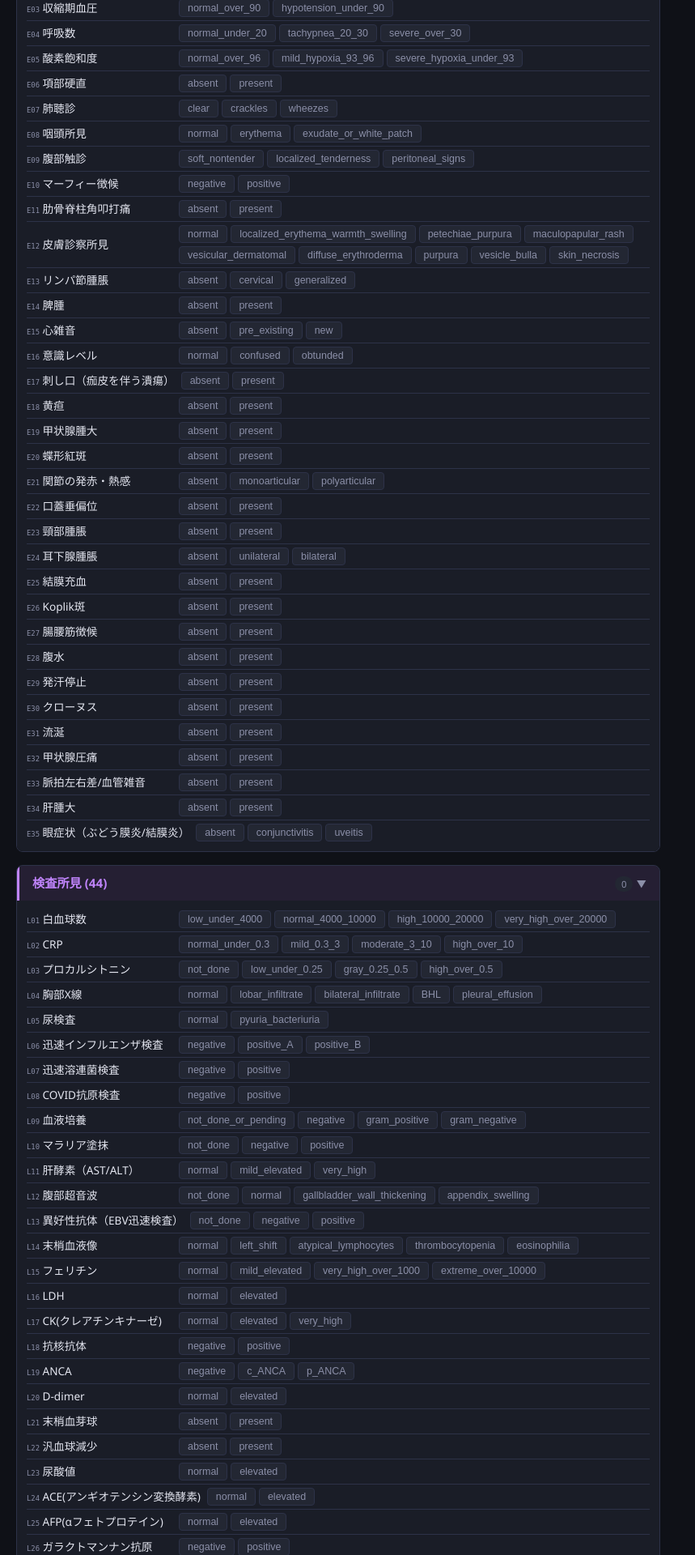
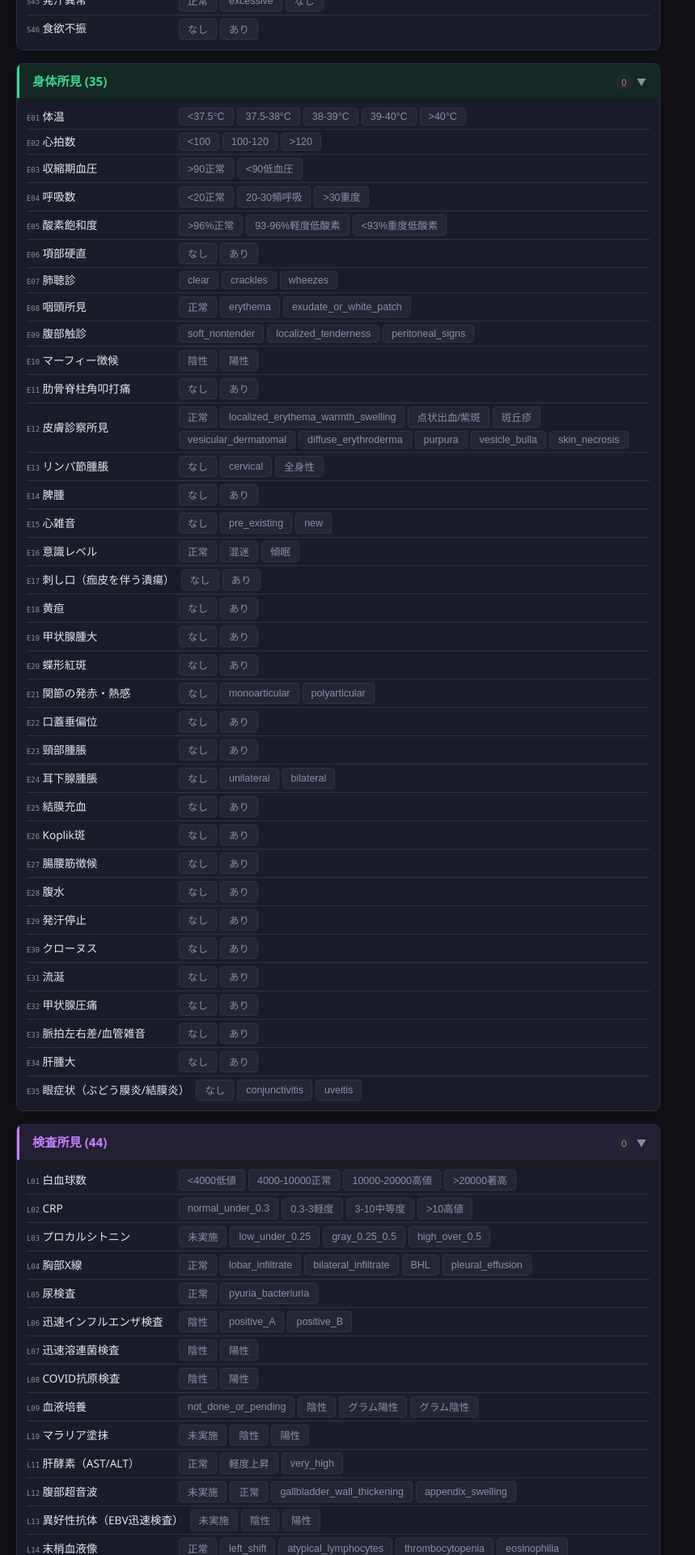
Before and after one commit to itosa-kazu/VeSMed-v3, a Flask app: page / in a window 1280 px wide. Shown: the part 2000-3920 px from the top of the page at 81% size, without its empty margins (0-859 px from the left). Run offline with Flask 3, Linux system fonts and the light colour scheme.

Commit message:
WebUI改善: state日本語化 + 推奨検査に期待所見表示
1. State日本語化: absent→なし, present→あり, male→男性 等
   80+のstate名を日本語マッピング。ボタン表示・選択タグ両方対応
2. 推奨検査: 期待所見(best_state)とH値を表示
   クリックで全state別の確率・H値を展開表示
3. app.py: 超参数をgrid search最適値(dp=0.5,ca=0.3)に更新

Co-Authored-By: Claude Opus 4.6 <noreply@anthropic.com>

```diff
--- a/app.py
+++ b/app.py
@@ -24,8 +24,8 @@ variables, diseases, disease_children, noisy_or, root_priors = build_model(step1
 
 # IDF discriminative coefficients for V3.1 enhanced mode
 idf_disc = compute_idf_disc(step2, noisy_or, n_diseases=len(diseases))
-IDF_DISC_POWER = 0.7
-CF_COVERAGE_ALPHA = 1.0
+IDF_DISC_POWER = 0.5
+CF_COVERAGE_ALPHA = 0.3
 
 # Build lookup dicts
 var_lookup = {v["id"]: v for v in step1["variables"]}
@@ -115,6 +115,14 @@ def api_next_best_test():
     for rec in recommendations:
         vid = rec["var_id"]
         v = var_lookup.get(vid, {})
+        # Per-state details for expected findings
+        state_details = []
+        for sd in rec.get("state_details", []):
+            state_details.append({
+                "state": sd["state"],
+                "prob": round(sd["prob"] * 100, 1),
+                "h_after": round(sd["h_after"], 2),
+            })
         results.append({
             "id": vid,
             "name": v.get("name", vid),
@@ -123,6 +131,9 @@ def api_next_best_test():
             "ig": round(rec["ig"], 3),
             "h_now": round(rec["h_now"], 2),
             "expected_h": round(rec["expected_h"], 2),
+            "best_state": rec.get("best_state", ""),
+            "best_state_h": round(rec.get("best_state_h", 0), 2),
+            "state_details": state_details,
         })
 
     return jsonify({"recommendations": results})
--- a/templates/index.html
+++ b/templates/index.html
@@ -512,6 +543,78 @@ header p {
 </div>
 
 <script>
+// State name Japanese mapping
+const STATE_JA = {
+  // Common
+  absent:"なし", present:"あり", normal:"正常", yes:"あり", no:"なし",
+  mild:"軽度", moderate:"中等度", severe:"重度", elevated:"上昇",
+  negative:"陰性", positive:"陽性", not_done:"未実施", unknown:"不明",
+  // Temperature
+  "under_37.5":"<37.5°C", "37.5_38.0":"37.5-38°C", "38.0_39.0":"38-39°C",
+  "39.0_40.0":"39-40°C", "over_40.0":">40°C",
+  // Heart rate
+  under_100:"<100", "100_120":"100-120", over_120:">120",
+  // Blood pressure
+  normal_over_90:">90正常", hypotension_under_90:"<90低血圧",
+  // Respiratory
+  normal_under_20:"<20正常", tachypnea_20_30:"20-30頻呼吸", severe_over_30:">30重度",
+  // SpO2
+  normal_over_96:">96%正常", mild_hypoxia_93_96:"93-96%軽度低酸素",
+  severe_hypoxia_under_93:"<93%重度低酸素",
+  // Onset/Duration
+  sudden_hours:"急性(時間)", gradual_days:"亜急性(日)",
+  under_3d:"<3日", "3d_to_1w":"3日~1週", "1w_to_3w":"1~3週", over_3w:">3週",
+  // Fever pattern
+  continuous:"持続熱", intermittent:"間欠熱", remittent:"弛張熱", undulant:"波状熱",
+  // Cough
+  dry:"乾性", productive:"湿性",
+  // Nasal
+  watery:"水様", purulent:"膿性",
+  // Dyspnea
+  on_exertion:"労作時", at_rest:"安静時",
+  // WBC
+  low_under_4000:"<4000低値", normal_4000_10000:"4000-10000正常",
+  high_10000_20000:"10000-20000高値", very_high_over_20000:">20000著高",
+  // CRP
+  mild_0_3_3:"0.3-3軽度", "mild_0.3_3":"0.3-3軽度",
+  moderate_3_10:"3-10中等度", high_over_10:">10高値",
+  // Ferritin
+  mild_elevated:"軽度上昇", very_high_over_1000:">1000著高",
+  extreme_over_10000:">10000極高",
+  // Skin
+  maculopapular_rash:"斑丘疹", petechiae_purpura:"点状出血/紫斑",
+  vesicular:"水疱性", erythroderma:"紅皮症", diffuse_erythema:"びまん性紅斑",
+  // Lymph
+  localized:"限局性", generalized:"全身性",
+  // Consciousness
+  alert:"清明", confused:"混迷", obtunded:"傾眠", coma:"昏睡",
+  // Sex
+  male:"男性", female:"女性",
+  // Age
+  "0_17":"0-17歳", "18_39":"18-39歳", "40_64":"40-64歳", "65_plus":"65歳以上",
+  // Electrolytes
+  hyponatremia:"低Na血症", hyperkalemia:"高K血症", other:"その他",
+  // Procalcitonin
+  low_under_0_25:"<0.25低値", moderate_0_25_2:"0.25-2中等度",
+  high_2_10:"2-10高値", very_high_over_10:">10著高",
+  // Blood culture
+  gram_positive:"グラム陽性", gram_negative:"グラム陰性", fungal:"真菌",
+  polymicrobial:"複数菌", not_done:"未実施",
+  // CSF
+  viral_pattern:"ウイルスパターン", bacterial_pattern:"細菌パターン",
+  tb_fungal_pattern:"結核/真菌パターン",
+  // Vaccination
+  vaccinated:"接種済", unvaccinated:"未接種",
+  // Travel/contact
+  tropical_endemic:"熱帯/流行地", developed:"先進国", domestic:"国内",
+  // Thyroid
+  hyperthyroid:"甲状腺機能亢進", hypothyroid:"甲状腺機能低下",
+};
+
+function stateJa(s) {
+  return STATE_JA[s] || s;
+}
+
 const selected = {};  // var_id -> state
 const RISK_VARS = new Set();
 document.querySelectorAll('#cat-risk_factor .state-btn').forEach(btn => {
@@ -566,7 +669,7 @@ function updateSelectedSummary() {
   }
   div.style.display = 'block';
   div.innerHTML = entries.map(([varId, state]) => {
-    return `<span class="selected-tag" onclick="removeSelection('${varId}')">${varId}=${state} <span class="x">×</span></span>`;
+    return `<span class="selected-tag" onclick="removeSelection('${varId}')">${varId}=${stateJa(state)} <span class="x">×</span></span>`;
   }).join('');
 }
 
@@ -688,19 +791,32 @@ async function runNextBest() {
     const CAT_CSS = {lab:'lab',sign:'sign',symptom:'symptom',temporal:'temporal'};
 
     const maxIG = recs[0].ig;
-    const html = recs.filter(r => r.ig > 0.01).map((r, i) => {
+    const filtered = recs.filter(r => r.ig > 0.01);
+    const html = filtered.map((r, i) => {
       const catLabel = CAT_LABELS[r.category] || r.category;
       const catCss = CAT_CSS[r.category] || '';
-      return `<div class="rec-row">
+      const bestJa = stateJa(r.best_state);
+      // Per-state detail rows
+      const details = (r.state_details || []).map(sd => {
+        const isBest = sd.state === r.best_state;
+        return `<div class="rec-state-row${isBest ? ' best' : ''}">
+          <span class="s-name">${isBest ? '▶ ' : '  '}${stateJa(sd.state)}</span>
+          <span class="s-prob">P=${sd.prob}%</span>
+          <span class="s-h">H→${sd.h_after}</span>
+        </div>`;
+      }).join('');
+      return `<div class="rec-row" onclick="toggleDetail(${i})">
         <span class="rec-rank">${i + 1}</span>
         <div class="rec-info">
-          <div class="rec-name">${r.name_ja}</div>
+          <div class="rec-name">${r.name_ja} <span class="rec-toggle">▶</span></div>
           <div class="rec-id">${r.id} ${r.name}</div>
+          <div class="rec-expected">期待所見: ${bestJa} → H=${r.best_state_h}</div>
         </div>
         <span class="rec-cat rec-cat-${catCss}">${catLabel}</span>
         <div class="rec-ig">IG ${r.ig.toFixed(2)}</div>
         <div class="rec-entropy">H ${r.h_now} → ${r.expected_h}</div>
-      </div>`;
+      </div>
+      <div class="rec-states-detail" id="rec-detail-${i}">${details}</div>`;
     }).join('');
 
     document.getElementById('recommendList').innerHTML = html;
@@ -713,6 +829,11 @@ async function runNextBest() {
     btn.classList.remove('loading');
     btn.textContent = '推奨検査';
   }
+}
+
+function toggleDetail(idx) {
+  const el = document.getElementById('rec-detail-' + idx);
+  if (el) el.classList.toggle('show');
 }
 
 function toggleCategory(catId) {
@@ -743,6 +864,13 @@ document.getElementById('searchInput').addEventListener('input', function() {
 // Collapse risk_factor by default
 document.getElementById('cat-risk_factor')?.classList.add('collapsed');
 
+// Apply Japanese state labels
+document.querySelectorAll('.state-btn').forEach(btn => {
+  const s = btn.dataset.state;
+  const ja = btn.querySelector('.s-ja');
+  if (ja) ja.textContent = stateJa(s);
+});
+
 // Keyboard shortcut: Enter to run inference
 document.addEventListener('keydown', e => {
   if (e.key === 'Enter' && !e.target.matches('input')) runInference();
```
Also changed, not shown: other parts of templates/index.html (+33 -2 lines), bn_inference.py (+9 -2 lines).
